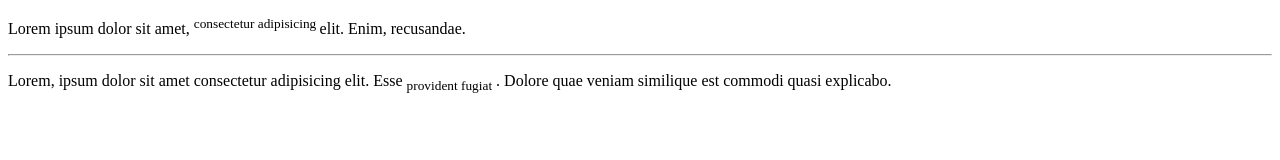
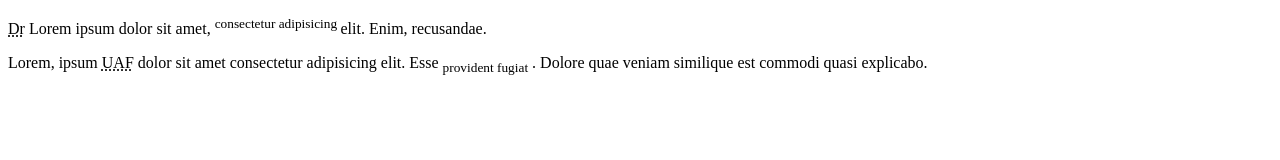
Before and after one commit to ghdeerabbas/practice-4-on-fire, a plain HTML site: page index.html in a window 1280 px wide. Drawn offline with Linux system fonts and the light colour scheme.

Commit message:
abbrivation and acronyms

```diff
--- a/index.html
+++ b/index.html
@@ -5,11 +5,11 @@
             this is my first webpage
         </title>
         <body>
-           <p>
+           <p> <abbr title="docter">Dr</abbr>
             Lorem ipsum dolor sit amet, <sup>consectetur adipisicing </sup>
             elit. Enim, recusandae.
            </p>
-           <hr>
-           <p>Lorem, ipsum             dolor sit amet consectetur adipisicing elit. Esse <sub>provident fugiat</sub> . Dolore quae veniam similique est commodi quasi explicabo.</p>
+
+           <p>Lorem, ipsum    <acronym title=" university of agriculture fasilabad ">UAF</acronym>         dolor sit amet consectetur adipisicing elit. Esse <sub>provident fugiat</sub> . Dolore quae veniam similique est commodi quasi explicabo.</p>
     </head>
 </html>
```
